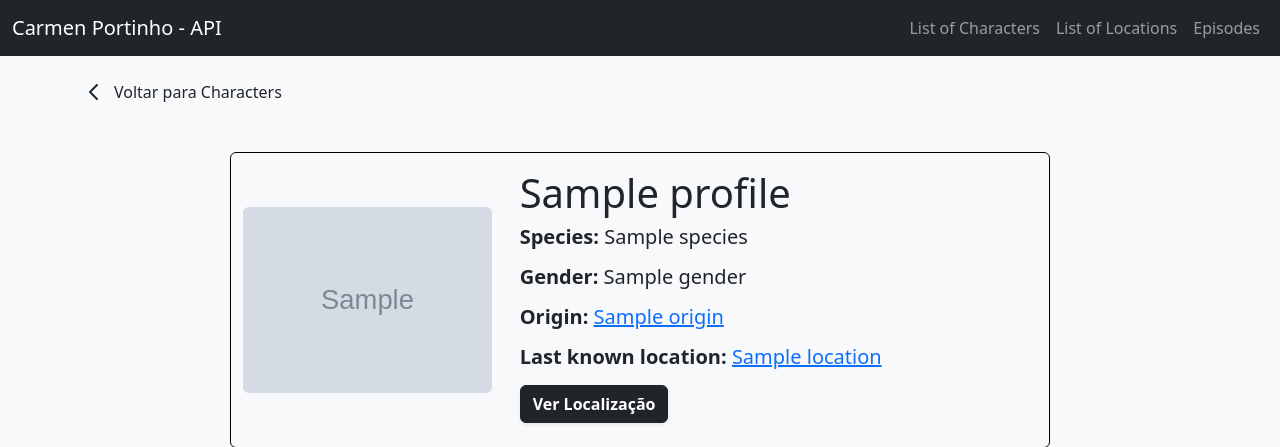
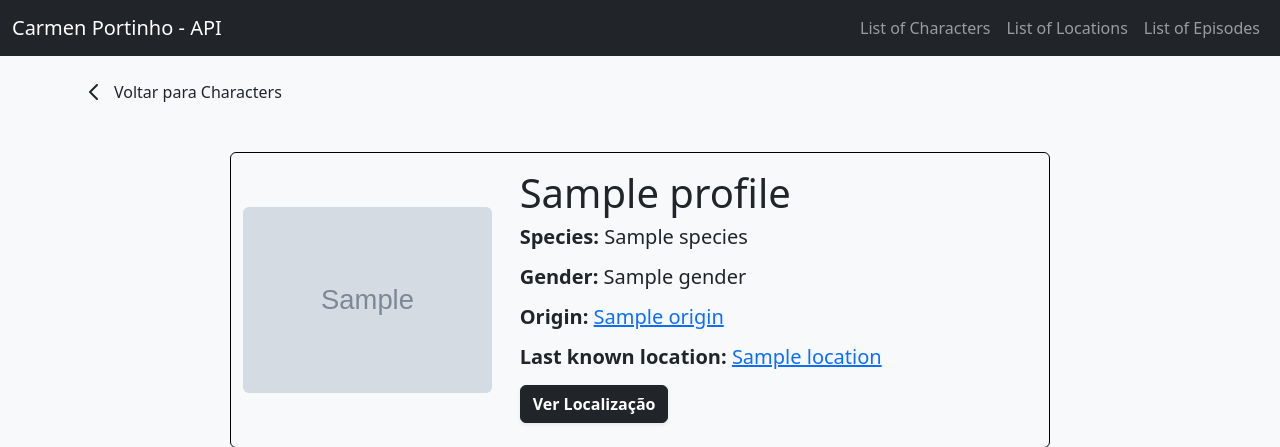
Before and after one commit to ThaisDavilla/WMC-API, a Flask app: template templates/profile.html in a window 1280 px wide. Shown: the top 447 px of the page. Run offline with Flask 3, Linux system fonts and the light colour scheme; the template is opened without the code that fills it: most values are stand-ins (such as "Sample title", 1, 10 or a date in 2020); grey boxes marked "Sample" are stand-in pictures; some libraries are stand-ins or nearby versions.

Commit message:
update da nav.html

```diff
--- a/templates/nav.html
+++ b/templates/nav.html
@@ -10,7 +10,7 @@
               <a class="nav-link" href="/locations">List of Locations</a>
             </li>
             <li class="nav-item">
-              <a class="nav-link" href="/episodes">Episodes</a>
+              <a class="nav-link" href="/episodes">List of Episodes</a>
             </li>
           </ul>
         </div>
```
